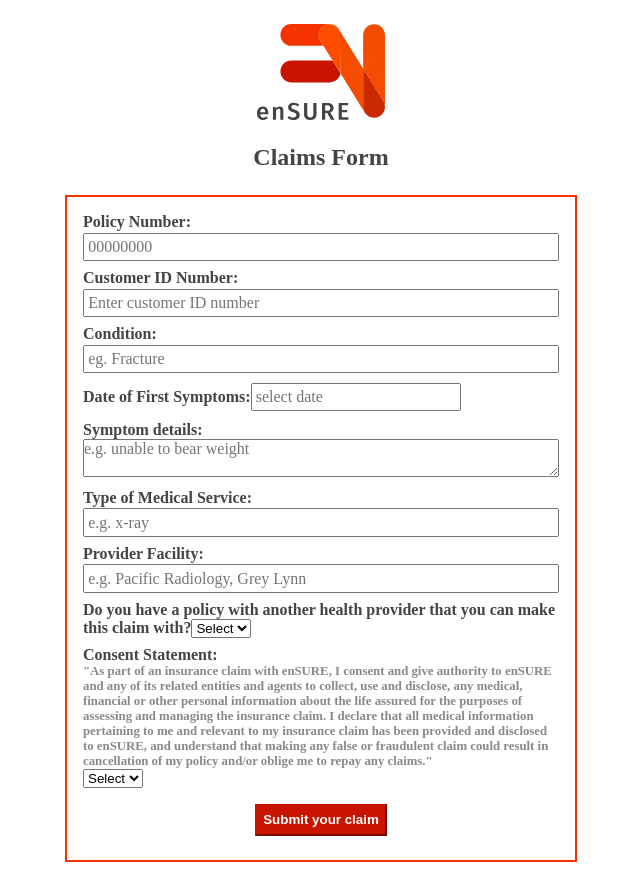
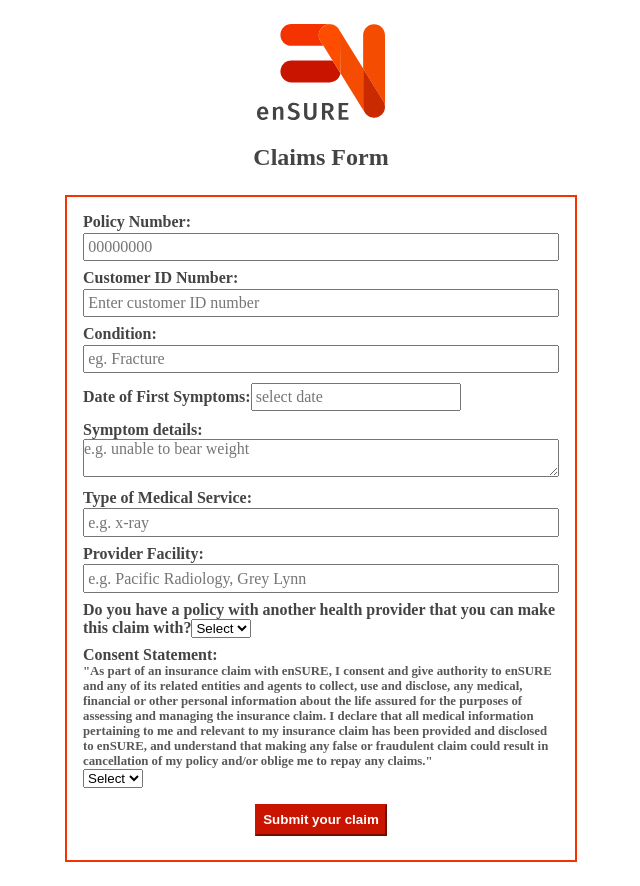
Before and after one commit to oliverEddy/claims-form, a React (Create React App) app in the folder client/: page / in a window 1280 px wide. Shown: the whole page, without its empty margins (319-959 px from the left). Built offline with nearby package versions, Linux system fonts and the light colour scheme.

Commit message:
changed font consent font colour for contrast

```diff
--- a/client/src/components/InputForm.css
+++ b/client/src/components/InputForm.css
@@ -43,7 +43,7 @@ input {
 }
 
 .consent-statement {
-  color: #898989;
+  color: #595857;
   font-size: 0.6rem;
 }
 
```
Also changed, not shown: 1 other file (tests, documents, lock files or other folders).
